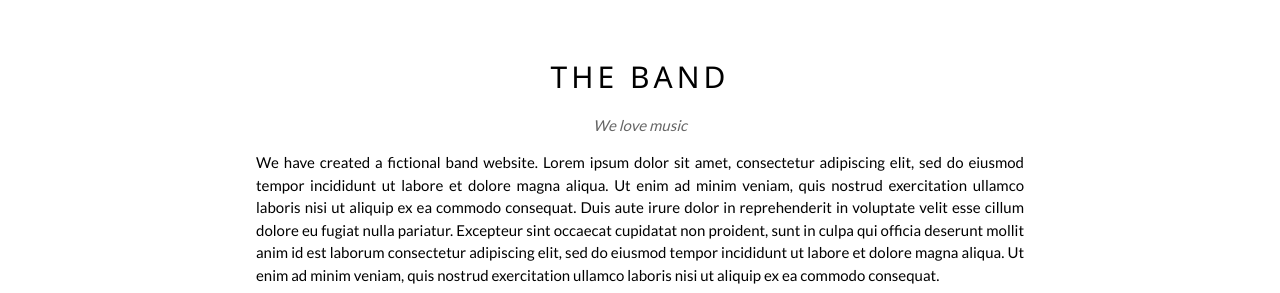
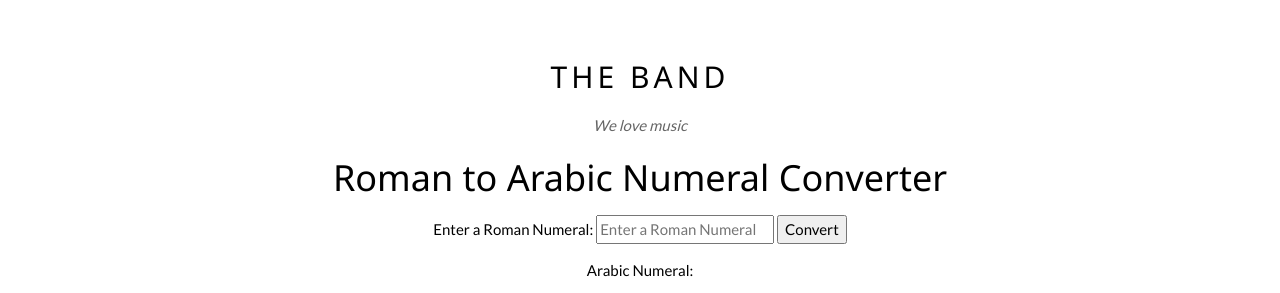
Before and after one commit to LucasSousaReis/LucasSousaReis.github.io, a plain HTML site: page index.html in a window 1280 px wide. Shown: the part 89-382 px from the top of the page. Drawn offline with nearby package versions, Linux system fonts and the light colour scheme.

Commit message:
Update index.html

```diff
--- a/index.html
+++ b/index.html
@@ -13,6 +13,8 @@ body {font-family: "Lato", sans-serif}
 </style>
 </head>
 <body>
+<script src="./js/index.js"></script>
+
 
 <!-- Navbar -->
 <div class="w3-top">
@@ -72,6 +74,12 @@ body {font-family: "Lato", sans-serif}
   <div class="w3-container w3-content w3-center w3-padding-64" style="max-width:800px" id="band">
     <h2 class="w3-wide">THE BAND</h2>
     <p class="w3-opacity"><i>We love music</i></p>
+    <h1>Roman to Arabic Numeral Converter</h1>
+  <label for="romanInput">Enter a Roman Numeral:</label>
+  <input type="text" id="romanInput" placeholder="Enter a Roman Numeral">
+  <button onclick="convertRomanToArabic()">Convert</button>
+  <br>
+  <p>Arabic Numeral: <span id="arabicOutput"></span></p>
     <p class="w3-justify">We have created a fictional band website. Lorem ipsum dolor sit amet, consectetur adipiscing elit, sed do eiusmod tempor incididunt ut labore et dolore magna aliqua. Ut enim ad minim veniam, quis nostrud exercitation ullamco laboris nisi ut aliquip
       ex ea commodo consequat. Duis aute irure dolor in reprehenderit in voluptate velit esse cillum dolore eu fugiat nulla pariatur. Excepteur sint occaecat cupidatat non proident, sunt in culpa qui officia deserunt mollit anim id est laborum consectetur
       adipiscing elit, sed do eiusmod tempor incididunt ut labore et dolore magna aliqua. Ut enim ad minim veniam, quis nostrud exercitation ullamco laboris nisi ut aliquip ex ea commodo consequat.</p>
```
